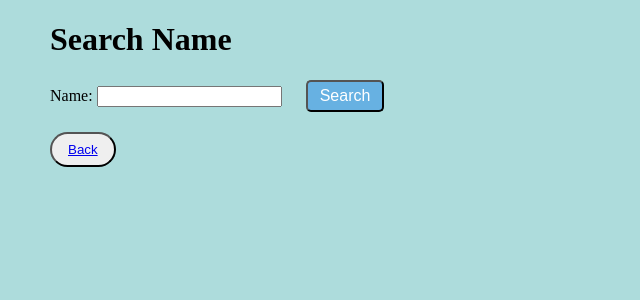
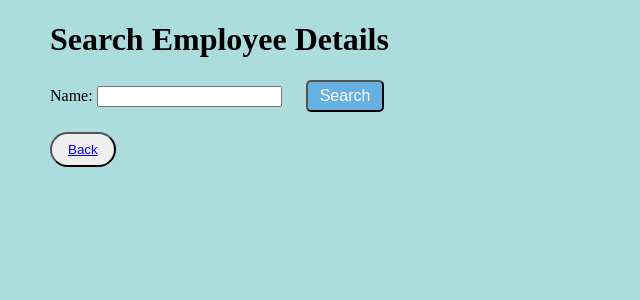
Before and after one commit to Arishraaj/Employee-Database, a Flask app: page /search in a window 1280 px wide. Shown: the top 300 px of the page, without its empty margins (0-640 px from the left). Run offline with Flask 3, Linux system fonts and the light colour scheme; some libraries are stand-ins or nearby versions.

Commit message:
Update search.html

```diff
--- a/templates/search.html
+++ b/templates/search.html
@@ -5,7 +5,7 @@
     <link rel="stylesheet" type="text/css" href="{{ url_for('static', filename='styles.css') }}">
 </head>
 <body>
-    <h1>Search Name</h1>
+    <h1>Search Employee Details</h1>
     <form method="post">
         <label for="search_name">Name:</label>
         <input type="text" name="search_name" required>
```
